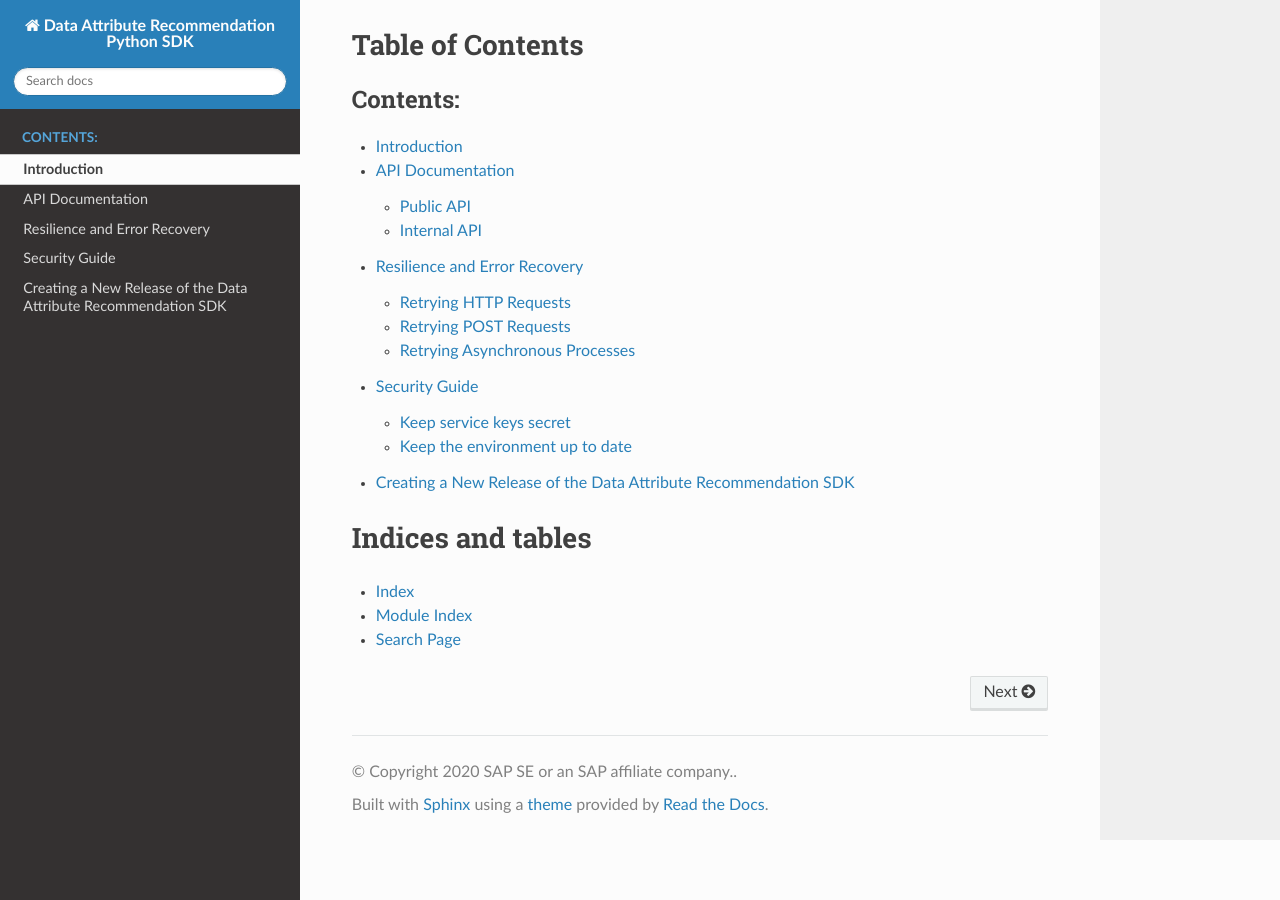
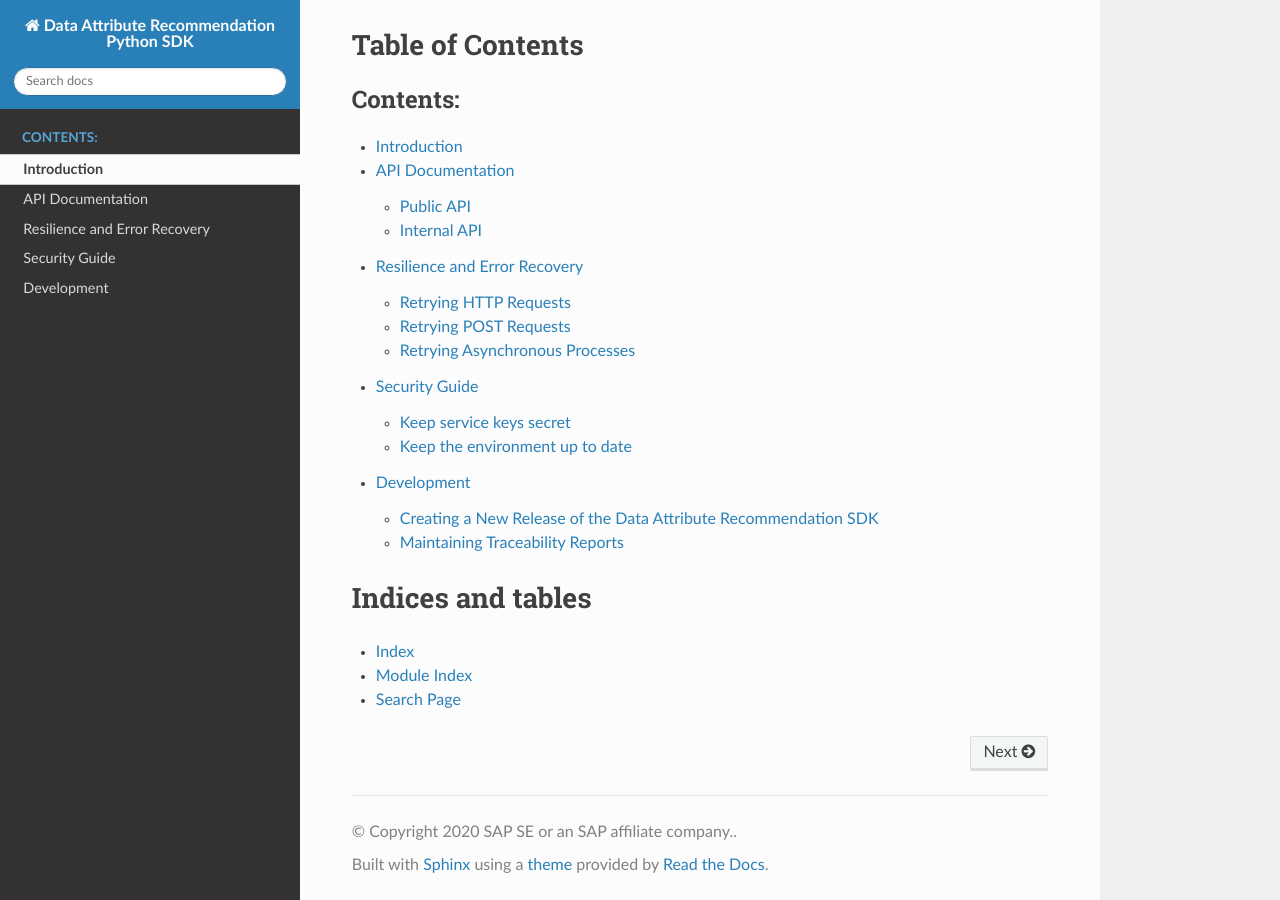
Before and after one commit to SAP/data-attribute-recommendation-python-sdk, a Sphinx documentation site: the page built from docs/source/index.rst, in a window 1280 px wide and 900 px high, scrolled down 10151 px. Built offline with Sphinx 7.4.7 and the Read the Docs theme 2.0.0, drawn with Linux system fonts in a browser that asks for light colours; some of the changed lines change nothing that is shown.

Commit message:
Add Traceability reports to Documentation
This commit also groups both traceability.rst and release_process.rst
under a single "Development" heading in the table of contents.

```diff
--- /dev/null
+++ b/docs/source/development.rst
@@ -0,0 +1,7 @@
+Development
+===========
+
+.. toctree::
+
+  release_process.rst
+  traceability.rst
--- a/docs/source/index.rst
+++ b/docs/source/index.rst
@@ -577,7 +577,7 @@
     api.rst
     retry.rst
     security.rst
-    release_process.rst
+    development.rst
 
 
 
--- /dev/null
+++ b/docs/source/traceability.rst
@@ -0,0 +1,121 @@
+.. traceability:
+
+
+Maintaining Traceability Reports
+================================
+
+To fulfill SAP-internal corporate requirements, this project maintains
+**Test Evaluation Reports** for each release.
+
+These reports allow the following:
+
+* Understand what **requirements** were tested
+* Understand **which tests** were used to validate the requirements
+* Understand if those tests were **successful**
+
+Hence, a test evaluation report traces requirements to tests to test execution and
+is thus also called a **Traceability Report**.
+
+The reports are generated during ::`release_process<release builds>`
+on Travis. Once all tests have passed successfully, the report is published
+as an artifact on the `Github release page`_ for the corresponding version
+of the SDK.
+
+If the build on Travis is not successful, no artifact is uploaded to Pypi and also
+no test evaluation report is uploaded.
+
+.. _Github release page: https://github.com/SAP/data-attribute-recommendation-python-sdk/releases
+
+
+Linking Tests to Requirements
+*****************************
+
+When implementing a new **functional** requirement,
+**you must also add a test** to show that it is working. Inside this test, use
+the pytest framework to set a special marker which references the Github issue
+describing the requirement.
+
+With this marker in place, we know which requirements are tested by which test. The
+result of the test execution is collected implicitly by pytest during test execution.
+
+To link a test to requirement `#42`_ on Github, you can use the following
+syntax:
+
+.. note::
+
+    Requirements are maintained as GitHub issues.
+
+.. _#42: https://github.com/SAP/data-attribute-recommendation-python-sdk/issues/42
+
+.. code-block:: python
+
+    import pytest
+
+    @pytest.mark.requirements(issues=["42"])
+    def test_new_feature():
+      # implement test
+      assert False
+
+It is also possible to reference multiple issues:
+
+.. code-block:: python
+
+    import pytest
+
+    @pytest.mark.requirements(issues=["42", "43", "44"])
+    def test_new_feature_2():
+      # implement test
+      assert False
+
+The marker can also be applied on a class encapsulating several tests. Additionally,
+individual tests inside the class may also be linked to other requirements:
+
+.. code-block:: python
+
+  import pytest
+
+  @pytest.mark.requirements(issues=["42", "43"])
+  class TestNewFeature:
+
+    def test_feature_1(self):
+      # implement test
+      assert False
+
+
+    @pytest.mark.requirements(issues=["44"])
+    def test_feature_2(self):
+      # implement test
+      assert False
+
+    @pytest.mark.requirements(issues=["45"])
+    def test_feature_3():
+      # implement test
+      assert False
+
+The resulting Test Evaluation report would link issues and tests as follows:
+
+Simple table:
+
+===========  =================================
+Issues       Tests
+===========  =================================
+42, 43       ``TestNewFeature.test_feature_1``
+42, 43, 44   ``TestNewFeature.test_feature_2``
+42, 43, 45   ``TestNewFeature.test_feature_3``
+===========  =================================
+
+The test evaluation report is only generated when using pytest's html output. This
+requires the ``pytest-html`` plugin and use the ``--html`` option when calling pytest.
+On Travis, this is handled via `tox`_.
+
+.. _tox: https://github.com/SAP/data-attribute-recommendation-python-sdk/blob/master/tox.ini
+
+.. note::
+
+  Currently, only system tests can be linked to requirements. While it may be useful
+  to link unit or integration tests to functional requirements, this is currently
+  simply not implemented. Both the required pytest instrumentation, the report
+  generation and the report uploaded are only implemented for system tests. See
+  pull request `#48`_ for the implementation details.
+
+.. _#48: https://github.com/SAP/data-attribute-recommendation-python-sdk/pull/48
```
